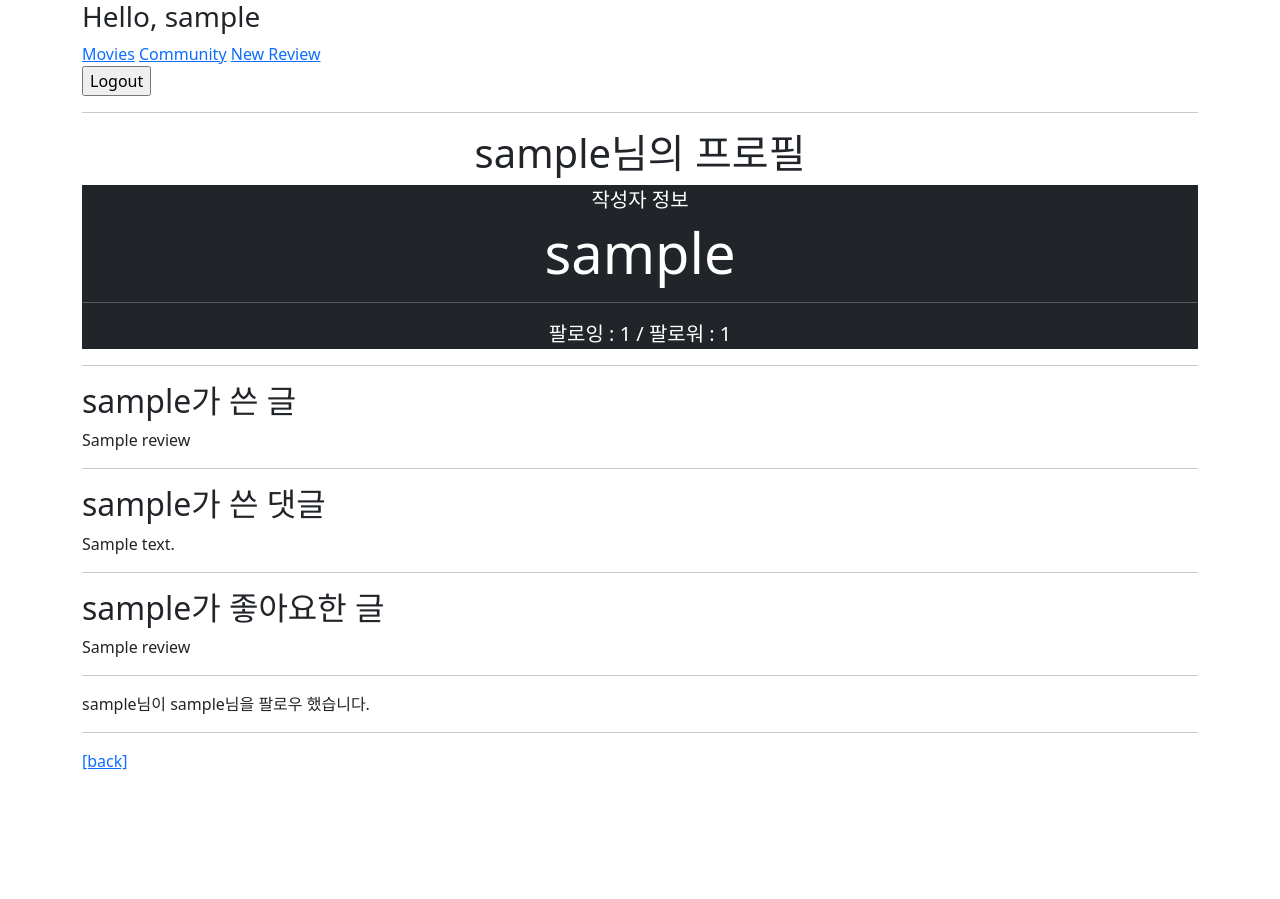
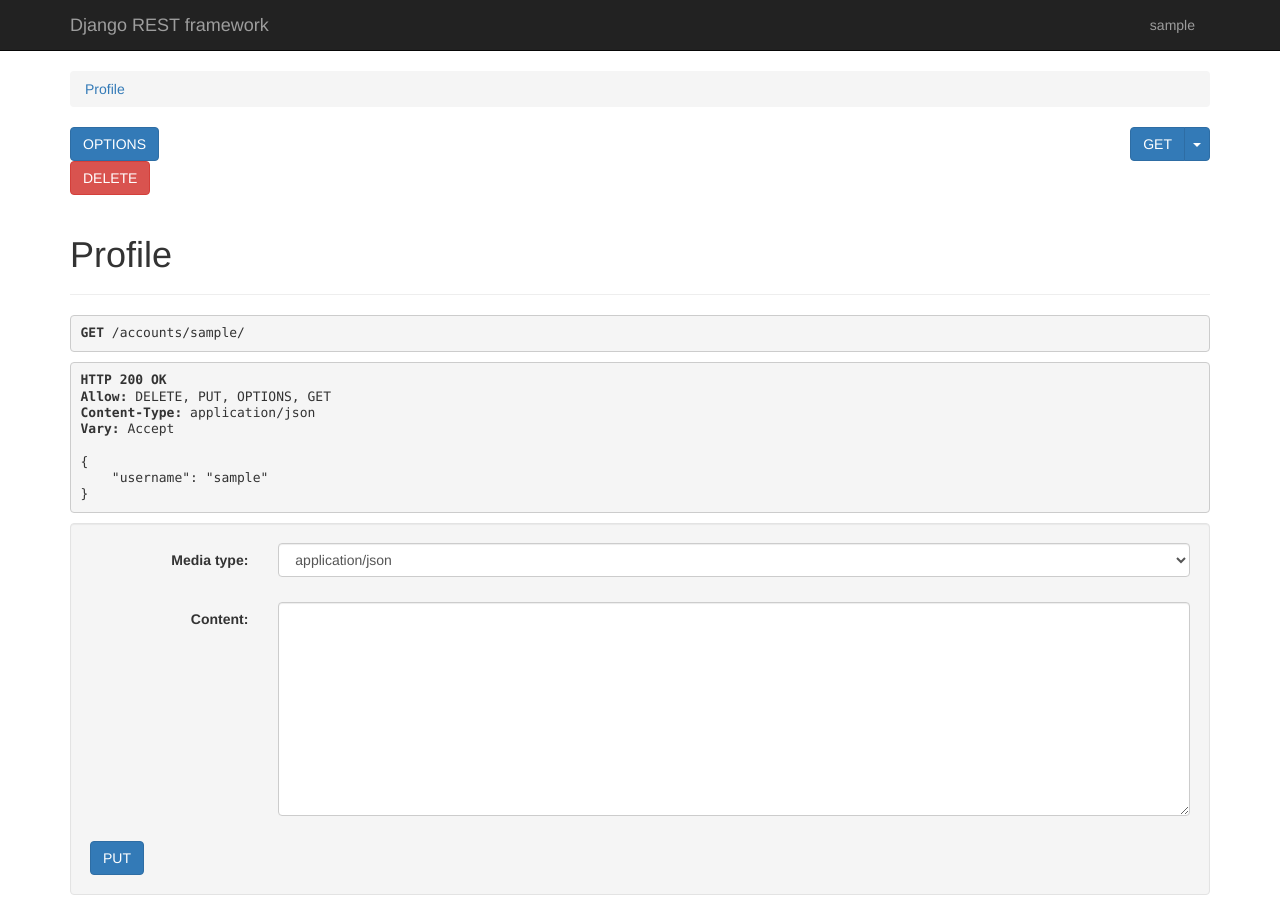
Before and after one commit to sang712/SaYong, a Django app: a page that uses final-pjt-back/accounts/urls.py in a window 1280 px wide. Shown: the top 899 px of the page. Before the commit the page ends 770 px from the top, so only its background shows below. Run offline with Django 3.2, Linux system fonts and the light colour scheme; a user stored in the database is signed in; tables that the repository leaves empty hold one stand-in row (values such as "Sample post"); some libraries are stand-ins or nearby versions.

Commit message:
accounts serialized, history

```diff
--- a/final-pjt-back/accounts/urls.py
+++ b/final-pjt-back/accounts/urls.py
@@ -11,4 +11,5 @@ urlpatterns = [
     path('follow/<int:user_pk>/', views.follow, name='follow'),
 
     path('index/', views.index, name='index'),
+    path('history/', views.history, name='history'),
 ]
--- a/final-pjt-back/accounts/views.py
+++ b/final-pjt-back/accounts/views.py
@@ -1,4 +1,4 @@
-from django.shortcuts import render, redirect, get_object_or_404
+from django.shortcuts import get_list_or_404, render, redirect, get_object_or_404
 from django.contrib.auth import login as auth_login
 from django.contrib.auth import logout as auth_logout
 from django.contrib.auth import get_user_model
@@ -51,7 +51,7 @@ def login(request):
         form = AuthenticationForm(request, request.POST)
         if form.is_valid():
             auth_login(request, form.get_user())
-            return redirect(request.GET.get('next') or 'community:index')
+            return redirect(request.GET.get('next') or 'community:review_index')
     else:
         form = AuthenticationForm()
     context = {
@@ -73,29 +73,37 @@ def logout(request):
 @api_view(['GET', 'PUT', 'DELETE'])
 def profile(request, username):
     person = get_object_or_404(get_user_model(), username=username)
-    logHistory = History.objects.all()
-    context = {
-        'person': person,
-        'logHistory': logHistory,
-    }
-    return render(request, 'accounts/profile.html', context)
+    # logHistory = History.objects.all()
+    # context = {
+    #     'person': person,
+    #     'logHistory': logHistory,
+    # }
+    serializer = UserSerializer(person)
+    return Response(serializer.data, status=status.HTTP_200_OK)
 
 
+# if request.user.is_authenticated:
 @require_POST
 def follow(request, user_pk):
-    if request.user.is_authenticated:
-        person = get_object_or_404(get_user_model(), pk=user_pk)
-        user = request.user
-        if person != user:
-            if person.followers.filter(pk=user.pk).exists():
-                person.followers.remove(user)
-                logHistory(user, 11, following=person)
-                # preLog = History.objects.get(user=user, following=person)
-                # preLog.is_public = False
-            else:
-                person.followers.add(user)
-                logHistory(user, 10, following=person)
-    return redirect('accounts:profile', person.username)
+    person = get_object_or_404(get_user_model(), pk=user_pk)
+    user = request.user
+    if person != user:
+        if person.followers.filter(pk=user.pk).exists():
+            person.followers.remove(user)
+            logHistory(user, 11, following=person)
+        else:
+            person.followers.add(user)
+            logHistory(user, 10, following=person)
+        return Response(status=status.HTTP_200_OK)
+    # return redirect('accounts:profile', person.username)
+
+@api_view(['GET'])
+def history(request):
+    histories = get_list_or_404(History)
+    serializer = HistorySerializer(histories)
+
+    return Response(serializer.data, status=status.HTTP_200_OK)
+
 
 def logHistory(user, action_type, **kwargs):
     '''
--- a/final-pjt-back/templates/base.html
+++ b/final-pjt-back/templates/base.html
@@ -12,8 +12,8 @@
     <h3>Hello, {{ user.username }}</h3>
     <a href="{% url 'movies:index' %}">Movies</a>
     {% if request.user.is_authenticated %}
-      <a href="{% url 'community:index' %}">Community</a>
-      <a href="{% url 'community:create' %}">New Review</a>
+      <a href="{% url 'community:review_index' %}">Community</a>
+      {% comment %} <a href="{% url 'community:review_create' %}">New Review</a> {% endcomment %}
       <form action="{% url 'accounts:logout' %}" method="POST">
         {% csrf_token %}
         <input type="submit" value="Logout">
```
Also changed, not shown: final-pjt-back/community/views.py (+6 -6 lines).
